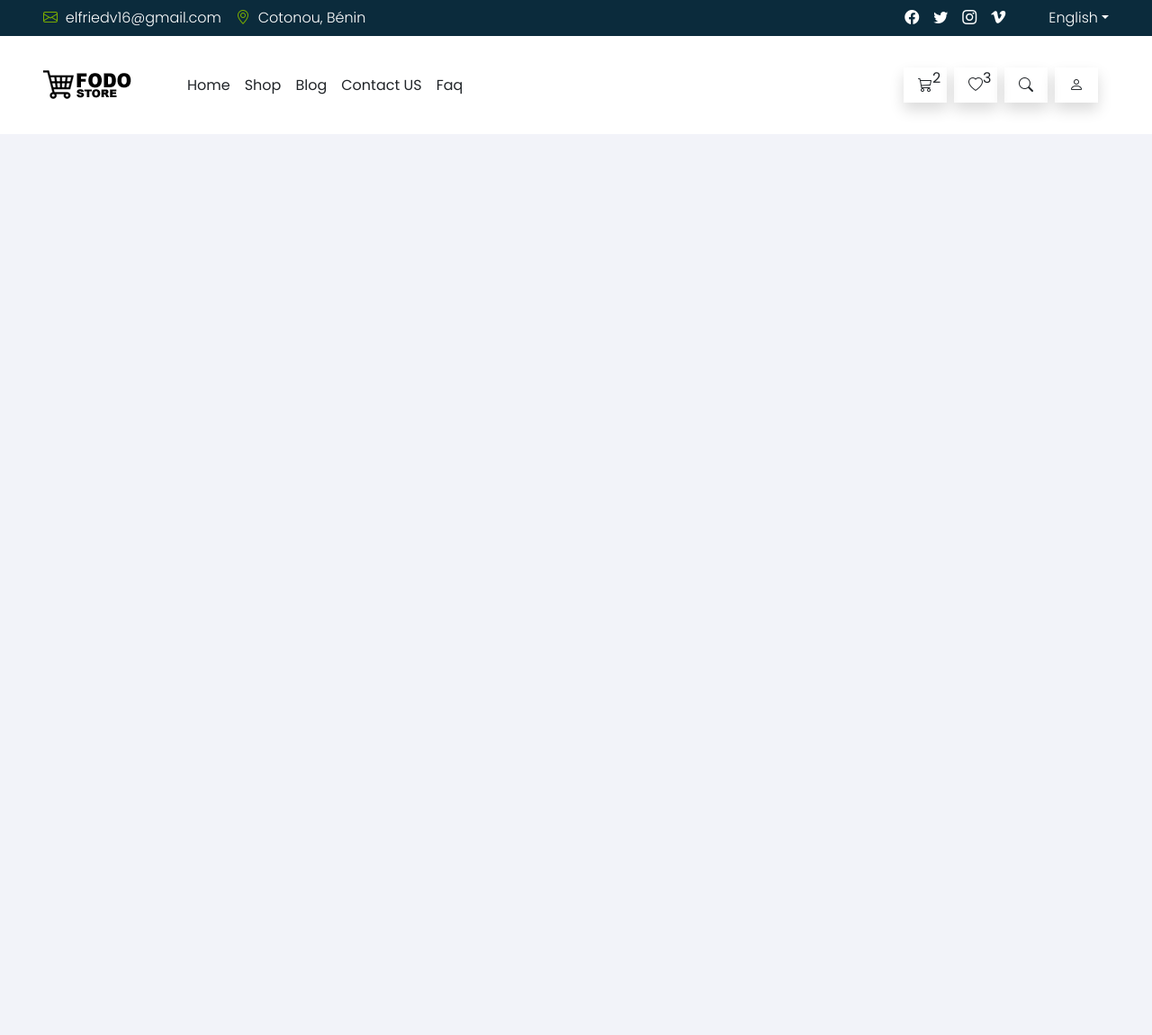
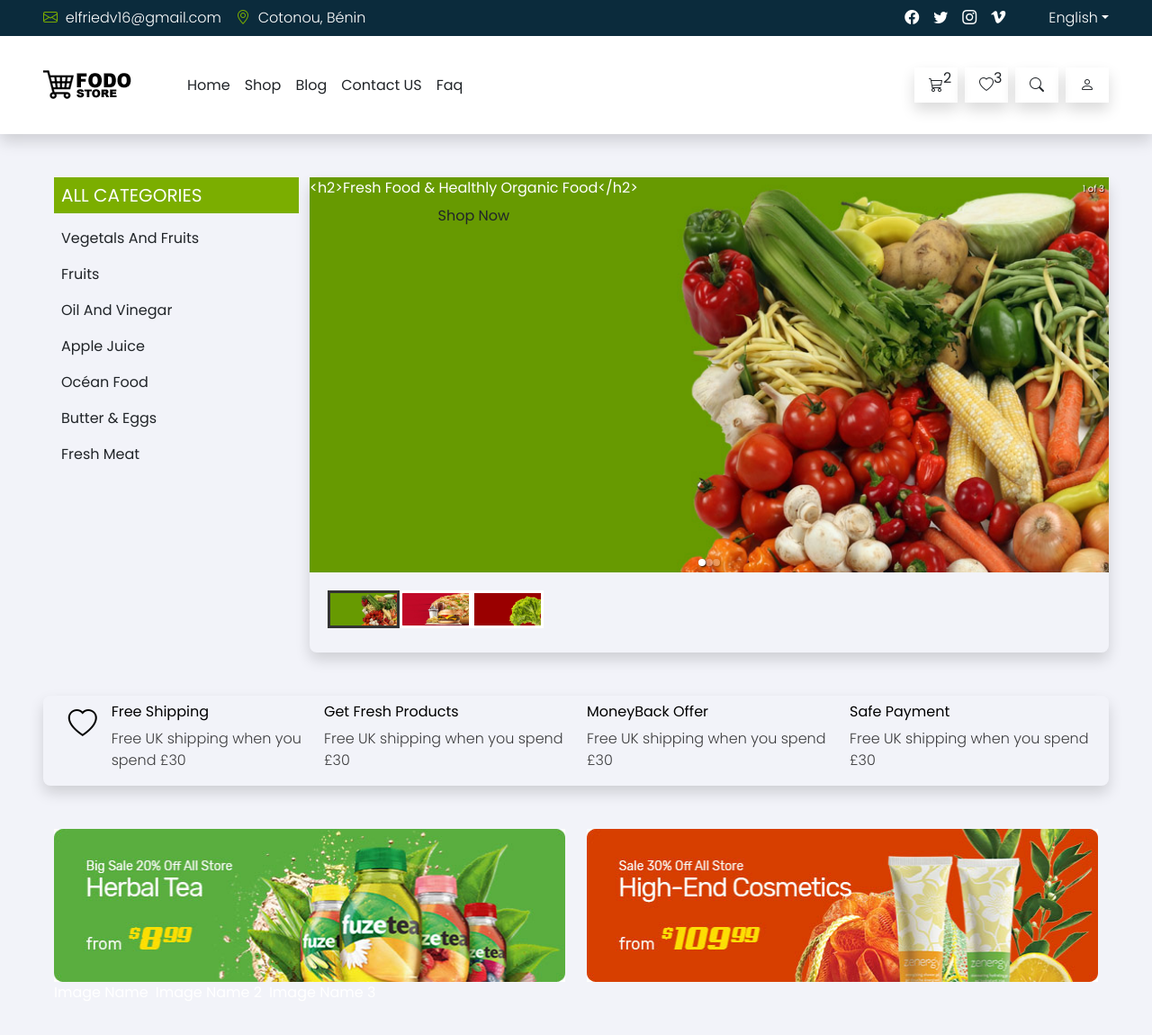
Before and after one commit to v1p3r75/friedshop-front-react, a React (Vite) app: page / in a window 1280 px wide. Shown: the top 1150 px of the page at 90% size. Before the commit the page ends 800 px from the top, so only its background shows below. Built offline with nearby package versions, Linux system fonts and the light colour scheme.

Commit message:
Section View | SlideShow and Promo bar

```diff
--- a/package.json
+++ b/package.json
@@ -15,6 +15,7 @@
     "bootstrap-icons": "^1.10.3",
     "react": "^18.2.0",
     "react-dom": "^18.2.0",
+    "react-responsive-carousel": "^3.2.23",
     "react-router-dom": "^6.8.0"
   },
   "devDependencies": {
--- a/src/assets/css/index.css
+++ b/src/assets/css/index.css
@@ -18,3 +18,4 @@ ul, li {margin: 0!important; padding: 0!important; list-style: none;}
 a {color: #fff!important; text-decoration: none!important;}
 .fd-color-primary {color: var(--fd-color-primary);} .fd-bg-primary {background-color: var(--fd-color-primary)}
 .fd-color-secondary {color: var(--fd-color-secondary);} .fd-bg-secondary {background-color: var(--fd-color-secondary)}
+.fd-hover-color-primary:hover { color: var(--fd-color-primary)!important} .fd-hover-bg-primary:hover { background-color: var(--fd-color-primary); color: #fff!important}
--- /dev/null
+++ b/src/components/ProductCart.tsx
@@ -0,0 +1,22 @@
+import React, { FC } from 'react'
+
+type ProductType = {
+    img : string,
+    reviews: number,
+    name: string,
+    price: number,
+    oldPrice: number
+};
+
+const ProductCart = (props : ProductType) => {
+
+
+    return (
+        <div>{props.name}</div>
+    )
+
+}
+
+
+
+export default ProductCart
--- /dev/null
+++ b/src/components/SlideShow.tsx
@@ -0,0 +1,35 @@
+import React, {ReactNode} from 'react'
+import { Carousel } from 'react-responsive-carousel'
+
+type SlideProps = {
+  url : string,
+  alt? : string,
+  text? : string,
+}[];
+
+type SlideOptions = {
+  tumbs : boolean,
+  status : boolean
+}
+
+const SlideShow = (props : {slidesInfo : SlideProps, options? : Object}) => {
+
+  const data = props.slidesInfo;
+
+  return (
+    <Carousel {... props}>
+        { data.map((slide) => {
+          return <div className='f-slide position-relative' key={slide.alt}>
+            <img src={slide.url} alt={slide.alt} />
+            <div className="f-slide-text position-absolute top-0">
+              <div>{slide.text}</div>
+              <button className='btn fd-bg-primary'>Shop Now</button>
+            </div>
+          </div>
+        })}
+    </Carousel>
+  )
+
+}
+
+export default SlideShow;
--- a/src/main.tsx
+++ b/src/main.tsx
@@ -7,6 +7,7 @@ import 'bootstrap/dist/js/bootstrap.bundle.min.js'
 import 'bootstrap-icons/font/bootstrap-icons.css'
 import 'animate.css/animate.min.css'
 import '@fortawesome/fontawesome-free/css/all.min.css'
+import 'react-responsive-carousel/lib/styles/carousel.min.css'
 import { BrowserRouter, RouterProvider } from 'react-router-dom';
 
 ReactDOM.createRoot(document.getElementById('root') as HTMLElement).render(
--- a/src/views/Home/index.tsx
+++ b/src/views/Home.tsx
@@ -1,11 +1,13 @@
 import React from 'react'
-import Header from '../includes/Header';
+import Header from './includes/Header';
+import { Section } from './includes/Section';
 
 const Home = () => {
 
   return (
     <>
         <Header />
+        <Section />
     </>
   )
 }
--- a/src/views/includes/Header.tsx
+++ b/src/views/includes/Header.tsx
@@ -4,7 +4,7 @@ import { Link } from 'react-router-dom'
 const Header = () => {
 
   return (
-    <div className="header bg-white">
+    <div className="header bg-white shadow">
         <div className="d-lg-flex justify-content-between font-light fd-bg-secondary px-5 py-2">
             <div className="d-flex header-contacts gap-3">
                 <span><i className='bi bi-envelope fd-color-primary'></i>&nbsp; elfriedv16@gmail.com</span>
@@ -12,27 +12,27 @@ const Header = () => {
             </div>
             <div className='d-flex header-socials-lang'>
                 <div className="d-flex gap-3 header-socials">
-                    <a href="#"><i className='bi bi-facebook'></i></a>
-                    <a href="#"><i className='bi bi-twitter'></i></a>
-                    <a href="#"><i className='bi bi-instagram'></i></a>
-                    <a href="#"><i className='bi bi-vimeo'></i></a>
+                    <a href="#"><i className='bi bi-facebook fd-hover-color-primary'></i></a>
+                    <a href="#"><i className='bi bi-twitter fd-hover-color-primary'></i></a>
+                    <a href="#"><i className='bi bi-instagram fd-hover-color-primary'></i></a>
+                    <a href="#"><i className='bi bi-vimeo fd-hover-color-primary'></i></a>
                 </div>
                 <div className='header-lang ms-5'>
                     <nav className="dropdown">
                         <a href="#" className="dropdown-toggle" data-bs-toggle='dropdown' data-bs-auto-close='outside'>English</a>
                         <div className="dropdown-menu rounded-0 text-start animate__animated animate__fadeIn">
                             <ul>
-                                <li><a href="#" className="dropdown-item text-black">French</a></li>
-                                <li><a href="#" className="dropdown-item text-black">Arabic</a></li>
-                                <li><a href="#" className="dropdown-item text-black">Spanish</a></li>
-                                <li><a href="#" className="dropdown-item text-black">Deustch</a></li>
+                                <li><a href="#" className="dropdown-item fd-hover-color-primary text-black">French</a></li>
+                                <li><a href="#" className="dropdown-item fd-hover-color-primary text-black">Arabic</a></li>
+                                <li><a href="#" className="dropdown-item fd-hover-color-primary text-black">Spanish</a></li>
+                                <li><a href="#" className="dropdown-item fd-hover-color-primary text-black">Deustch</a></li>
                             </ul>
                         </div>
                     </nav>
                 </div>
             </div>
         </div>
-        <div className="navigation font-regular fw-500 mx-5 py-4">
+        <div className="navigation font-regular d-flex flex-wrap justify-content-between mx-5 py-4">
             <nav className='navbar navbar-expand-lg'>
                 <a className='navbar-brand me-5' href='#'><img src="/src/assets/img/logo.png" alt="Logo" /></a>
                 <button className="navbar-toggler" data-bs-toggle="collapse" data-bs-target="#headerNavbar">
@@ -42,30 +42,30 @@ const Header = () => {
                     <div className="container-fluid d-lg-flex justify-content-between">
                         <ul className="navbar-nav d-lg-flex gap-3">
                             <li className="navbar-item">
-                                <Link to={'/'} className="navbar-link text-dark">Home</Link>
+                                <Link to={'/'} className="navbar-link fd-hover-color-primary text-dark">Home</Link>
                             </li>
                             <li className="navbar-item">
-                                <Link to={'/'} className="navbar-link text-dark">Shop</Link>
+                                <Link to={'/'} className="navbar-link fd-hover-color-primary text-dark">Shop</Link>
                             </li>
                             <li className="navbar-item">
-                                <Link to={'/'} className="navbar-link text-dark">Blog</Link>
+                                <Link to={'/'} className="navbar-link fd-hover-color-primary text-dark">Blog</Link>
                             </li>
                             <li className="navbar-item">
-                                <Link to={'/'} className="navbar-link text-dark">Contact US</Link>
+                                <Link to={'/'} className="navbar-link fd-hover-color-primary text-dark">Contact US</Link>
                             </li>
                             <li className="navbar-item">
-                                <Link to={'/'} className="navbar-link text-dark">Faq</Link>
+                                <Link to={'/'} className="navbar-link fd-hover-color-primary text-dark">Faq</Link>
                             </li>
-                        </ul>
-                        <ul className="navbar-nav d-lg-flex gap-2">
-                            <li className="navbar-item"><Link to="/cart" className="navbar-link position-relative border-3 shadow border-light py-2 px-3 text-dark"><i className="bi bi-cart3"></i><span className="position-absolute top-0">2</span></Link></li>
-                            <li className="navbar-item"><Link to="/wishlist" className="navbar-link position-relative border-3 shadow border-light py-2 px-3 text-dark"><i className="bi bi-heart"></i><span className="position-absolute top-0">3</span></Link></li>
-                            <li className="navbar-item"><Link to="/search" className="navbar-link position-relative border-3 shadow border-light py-2 px-3 text-dark"><i className="bi bi-search"></i></Link></li>
-                            <li className="navbar-item"><Link to="/account" className="navbar-link position-relative border-3 shadow border-light py-2 px-3 text-dark"><i className="bi bi-person"></i></Link></li>
                         </ul>
                     </div>
                 </nav>
             </nav>
+            <div className="d-flex gap-2 align-self-center">
+                        <div><Link to="/cart" className="position-relative border-3 shadow border-light py-2 px-3 text-dark fd-hover-bg-primary"><i className="bi bi-cart3"></i><span className="position-absolute top-0">2</span></Link></div>
+                        <div><Link to="/wishlist" className="position-relative border-3 shadow border-light py-2 px-3 text-dark fd-hover-bg-primary"><i className="bi bi-heart"></i><span className="position-absolute top-0">3</span></Link></div>
+                        <div><Link to="/search" className="position-relative border-3 shadow border-light py-2 px-3 text-dark fd-hover-bg-primary"><i className="bi bi-search"></i></Link></div>
+                        <div><Link to="/account" className="position-relative border-3 shadow border-light py-2 px-3 text-dark fd-hover-bg-primary"><i className="bi bi-person"></i></Link></div>
+                    </div>
         </div>
     </div>
   )
--- /dev/null
+++ b/src/views/includes/Section.tsx
@@ -0,0 +1,119 @@
+import React, { FC } from 'react'
+import SlideShow from '../../components/SlideShow';
+import ProductCart from '../../components/ProductCart'
+
+const apiSlidesInfo = [
+  { url: '/src/assets/img/slider3.jpg', alt: 'Banner 1', text: "<h2>Fresh Food & Healthly Organic Food</h2>" },
+  { url: '/src/assets/img/slider4.jpg', alt: 'Banner 2', text: '' },
+  { url: '/src/assets/img/slider5.jpg', alt: 'Banner 3', text: '' },
+];
+
+const productsTest = [
+
+  { img : '/src/assets/img/slider3.jpg', reviews : 4, name: 'Image Name', price : 90, oldPrice : 100 },
+  { img : '/src/assets/img/slider3.jpg', reviews : 4, name: 'Image Name 2', price : 100, oldPrice : 150 },
+  { img : '/src/assets/img/slider3.jpg', reviews : 4, name: 'Image Name 3', price : 120, oldPrice : 200 },
+
+]
+
+const apiCategory = [
+  { category_id: 1, name: 'Vegetals And Fruits' },
+  { category_id: 2, name: 'Fruits' },
+  { category_id: 3, name: 'Oil And Vinegar' },
+  { category_id: 4, name: 'Apple Juice' },
+  { category_id: 5, name: 'Océan Food' },
+  { category_id: 6, name: 'Butter & Eggs' },
+  { category_id: 7, name: 'Fresh Meat' },
+]
+
+type CategoryType = {
+  category_id: string | number,
+  name: string,
+}[];
+
+const AllCategory = (props: { categoryList: CategoryType }) => {
+
+  return <div className="all-category border-1 border-light col-lg-3">
+    <h5 className="fd-bg-primary p-2">ALL CATEGORIES</h5>
+    <div className="category-list d-flex flex-column gap-3 p-2">
+      {
+        props.categoryList.map((category) => {
+          return <div key={category.category_id} className="category text-dark">
+            <span>{category.name}</span>
+          </div>
+        })
+      }
+    </div>
+  </div>
+}
+
+const About : FC = () => {
+
+  return (
+    <div className="section-info p-2 rounded-3 my-5 border-2 border-color-light shadow text-black" style={{ height: '100px' }}>
+      <div className="container-fluid">
+        <div className="row">
+          <div className="col-3 d-flex gap-2">
+            <div className='w-25 text-center'><i className="bi bi-heart fa-2x bg-"></i></div>
+            <div><h6>Free Shipping</h6><span className="font-light opacity-75">Free UK shipping when you spend £30</span></div>
+          </div>
+          <div className="col-3">
+            <div><h6>Get Fresh Products</h6><span className="font-light opacity-75">Free UK shipping when you spend £30</span></div>
+          </div>
+          <div className="col-3">
+            <div><h6>MoneyBack Offer</h6><span className="font-light opacity-75">Free UK shipping when you spend £30</span></div>
+          </div>
+          <div className="col-3">
+            <div><h6>Safe Payment</h6><span className="font-light opacity-75">Free UK shipping when you spend £30</span></div>
+          </div>
+        </div>
+      </div>
+    </div>
+  );
+
+}
+
+const Promotion : FC = () => {
+
+  return (
+    <div className="section-promotion " style={{ minHeight : '170px'}}>
+      <div className="container-fluid">
+        <div className="row">
+          <div className="col-6 ps-0">
+            <div><img className="w-100 h-100" src="/src/assets/img/banner1-1.jpg" alt="promotion 1" /></div>
+          </div>
+          <div className="col-6 pe-0">
+            <div><img className="w-100 h-100" src="/src/assets/img/banner1-2.jpg" alt="promotion 1" /></div>
+          </div>
+        </div>
+      </div>
+    </div>
+  );
+
+}
+
+
+const Section = () => {
+
+  return (
+    <section>
+      <div className="container-fluid">
+        <div className="row d-lg-flex px-5 my-5">
+          <AllCategory categoryList={apiCategory} />
+          <div className="fd-slideshow col-lg-9 shadow rounded-3 p-0">
+            <SlideShow slidesInfo={apiSlidesInfo} />
+          </div>
+            <About />
+            <Promotion />
+            <div className="products-list d-flex gap-2">
+              {
+                productsTest.map((product) => <ProductCart {...product}/>)
+              }
+            </div>
+        </div>
+      </div>
+    </section>
+  )
+}
+
+export { Section };
```
Also changed, not shown: 1 other file (tests, documents, lock files or other folders).
